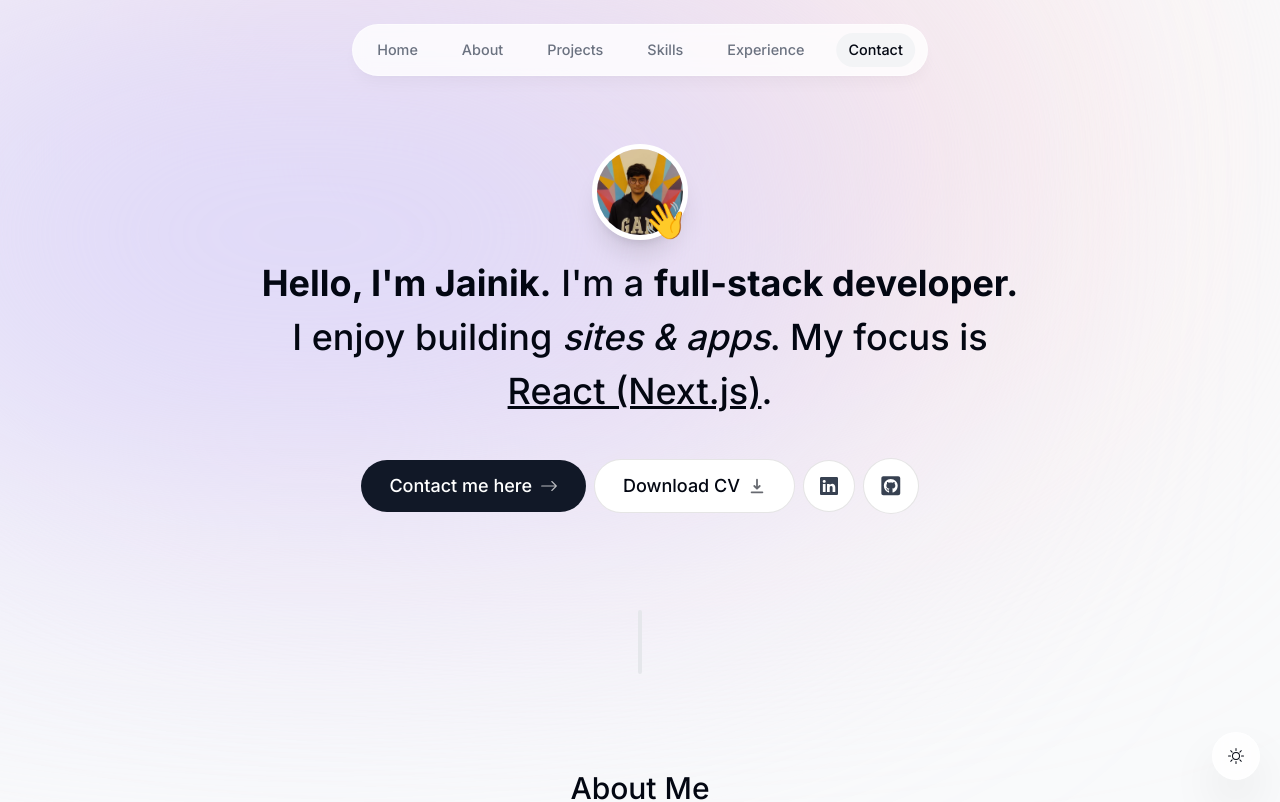
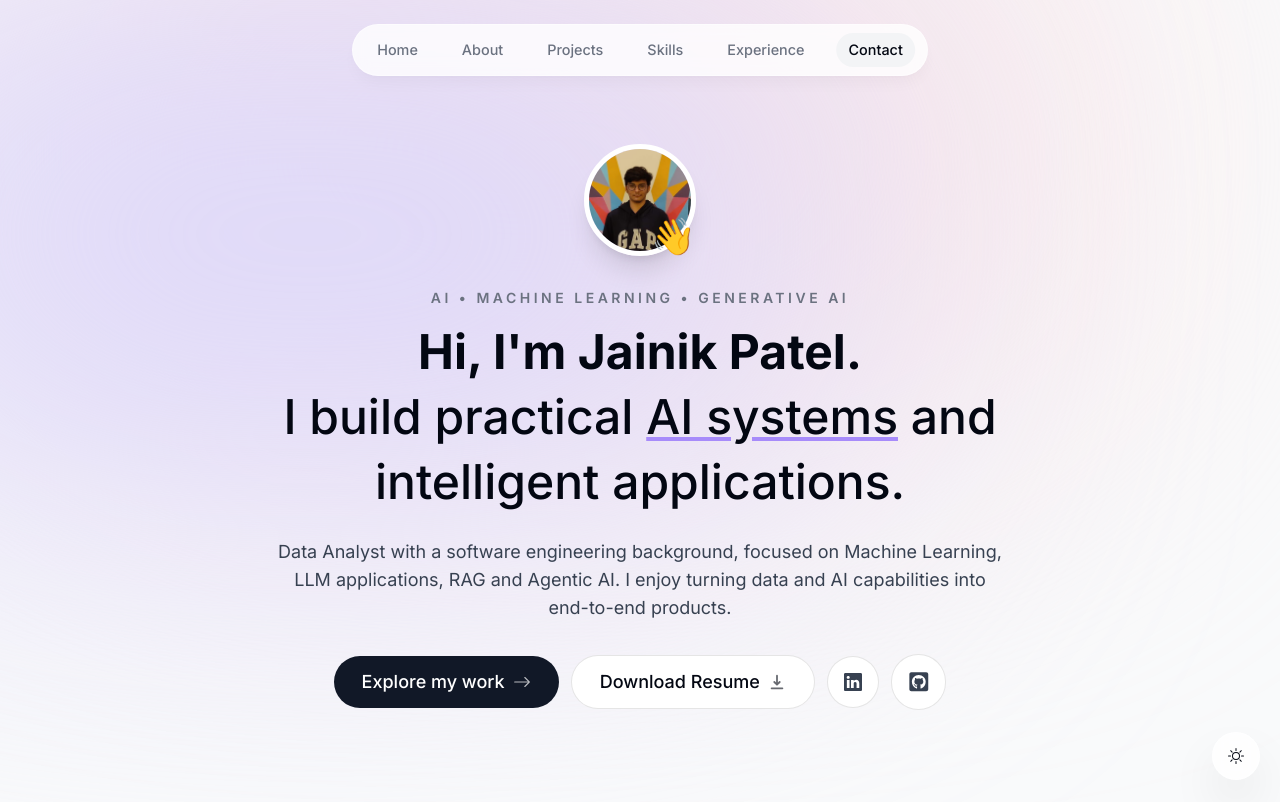
Before and after one commit to J3045/Portfolio-website, a Next.js app: page / in a window 1280 px wide. Shown: the top 802 px of the page. Built offline with nearby package versions, Linux system fonts and the light colour scheme; no server answers.

Commit message:
Refresh hero section for AI engineer portfolio

```diff
--- a/components/intro.tsx
+++ b/components/intro.tsx
@@ -6,7 +6,7 @@ import { motion } from "framer-motion";
 import Link from "next/link";
 import { BsArrowRight, BsLinkedin } from "react-icons/bs";
 import { HiDownload } from "react-icons/hi";
-import { FaGithubSquare, FaWhatsappSquare } from "react-icons/fa";
+import { FaGithubSquare } from "react-icons/fa";
 import { useSectionInView } from "@/lib/hook";
 import { useActiveSectionContext } from "@/context/active-section-context";
 
@@ -18,76 +18,76 @@ export default function Intro() {
     <section
       ref={ref}
       id="home"
-      className="mb-28 max-w-[50rem] text-center sm:mb-0 scroll-mt-[100rem]"
+      className="mb-28 max-w-[56rem] text-center sm:mb-0 scroll-mt-[100rem]"
     >
       <div className="flex items-center justify-center">
         <div className="relative">
-          <motion.div
-            initial={{ opacity: 0, scale: 0 }}
-            animate={{ opacity: 1, scale: 1 }}
-            transition={{
-              type: "tween",
-              duration: 0.2,
-            }}
-          >
+          <motion.div initial={{ opacity: 0, scale: 0 }} animate={{ opacity: 1, scale: 1 }} transition={{ type: "tween", duration: 0.3 }}>
             <Image
               src="/me2.png"
-              alt="jainik portrait"
+              alt="Jainik Patel portrait"
               width="192"
               height="192"
               quality="95"
-              priority={true}
-              className="h-24 w-24 rounded-full object-cover border-[0.35rem] border-white shadow-xl"
+              priority
+              className="h-28 w-28 rounded-full object-cover border-[0.35rem] border-white shadow-xl"
             />
           </motion.div>
-
           <motion.span
             className="absolute bottom-0 right-0 text-4xl"
             initial={{ opacity: 0, scale: 0 }}
             animate={{ opacity: 1, scale: 1 }}
-            transition={{
-              type: "spring",
-              stiffness: 125,
-              delay: 0.1,
-              duration: 0.7,
-            }}
+            transition={{ type: "spring", stiffness: 125, delay: 0.1 }}
           >
             👋
           </motion.span>
         </div>
       </div>
 
-      <motion.h1
-        className="mb-10 mt-4 px-4 text-2xl font-medium !leading-[1.5] sm:text-4xl"
-        initial={{ opacity: 0, y: 100 }}
+      <motion.div
+        className="mt-8 mb-3 text-sm font-semibold tracking-[0.25em] uppercase text-gray-500 dark:text-white/50"
+        initial={{ opacity: 0, y: 30 }}
         animate={{ opacity: 1, y: 0 }}
       >
-        <span className="font-bold">Hello, I'm Jainik.</span> I'm a{" "}
-        <span className="font-bold">full-stack developer. </span>
-        {/* with{" "} */}
-        {/* <span className="font-bold">8 years</span> of experience.  */}
+        AI • MACHINE LEARNING • GENERATIVE AI
+      </motion.div>
 
-        I enjoy building <span className="italic">sites & apps</span>. My focus is{" "}
-        <span className="underline">React (Next.js)</span>.
+      <motion.h1
+        className="mb-6 px-4 text-3xl font-medium !leading-[1.35] sm:text-5xl"
+        initial={{ opacity: 0, y: 70 }}
+        animate={{ opacity: 1, y: 0 }}
+      >
+        <span className="font-bold">Hi, I&apos;m Jainik Patel.</span>
+        <br />
+        I build practical <span className="underline decoration-violet-400">AI systems</span> and intelligent applications.
       </motion.h1>
 
+      <motion.p
+        className="mx-auto mb-8 max-w-3xl px-4 text-base leading-7 text-gray-700 sm:text-lg dark:text-white/70"
+        initial={{ opacity: 0, y: 50 }}
+        animate={{ opacity: 1, y: 0 }}
+        transition={{ delay: 0.05 }}
+      >
+        Data Analyst with a software engineering background, focused on Machine Learning,
+        LLM applications, RAG and Agentic AI. I enjoy turning data and AI capabilities
+        into end-to-end products.
+      </motion.p>
+
       <motion.div
-        className="flex flex-col sm:flex-row items-center justify-center gap-2 px-4 text-lg font-medium"
-        initial={{ opacity: 0, y: 100 }}
+        className="flex flex-col sm:flex-row items-center justify-center gap-3 px-4 text-lg font-medium"
+        initial={{ opacity: 0, y: 70 }}
         animate={{ opacity: 1, y: 0 }}
-        transition={{
-          delay: 0.1,
-        }}
+        transition={{ delay: 0.1 }}
       >
         <Link
-          href="#contact"
+          href="#projects"
           className="group bg-gray-900 text-white px-7 py-3 flex items-center gap-2 rounded-full outline-none focus:scale-110 hover:scale-110 hover:bg-gray-950 active:scale-105 transition"
           onClick={() => {
-            setActiveSection("Contact");
+            setActiveSection("Projects");
             setTimeOfLastClick(Date.now());
           }}
         >
-          Contact me here{" "}
+          Explore my work
           <BsArrowRight className="opacity-70 group-hover:translate-x-1 transition" />
         </Link>
 
@@ -96,7 +96,7 @@ export default function Intro() {
           href="/Jainik_resume.pdf"
           download
         >
-          Download CV{" "}
+          Download Resume
           <HiDownload className="opacity-60 group-hover:translate-y-1 transition" />
         </a>
 
@@ -104,6 +104,8 @@ export default function Intro() {
           className="bg-white p-4 text-gray-700 hover:text-gray-950 flex items-center gap-2 rounded-full focus:scale-[1.15] hover:scale-[1.15] active:scale-105 transition cursor-pointer borderBlack dark:bg-white/10 dark:text-white/60"
           href="https://www.linkedin.com/in/jainik-patel-b4a826200/"
           target="_blank"
+          rel="noreferrer"
+          aria-label="LinkedIn profile"
         >
           <BsLinkedin />
         </a>
@@ -112,11 +114,11 @@ export default function Intro() {
           className="bg-white p-4 text-gray-700 flex items-center gap-2 text-[1.35rem] rounded-full focus:scale-[1.15] hover:scale-[1.15] hover:text-gray-950 active:scale-105 transition cursor-pointer borderBlack dark:bg-white/10 dark:text-white/60"
           href="https://github.com/J3045"
           target="_blank"
+          rel="noreferrer"
+          aria-label="GitHub profile"
         >
           <FaGithubSquare />
         </a>
-
-
       </motion.div>
     </section>
   );
```
